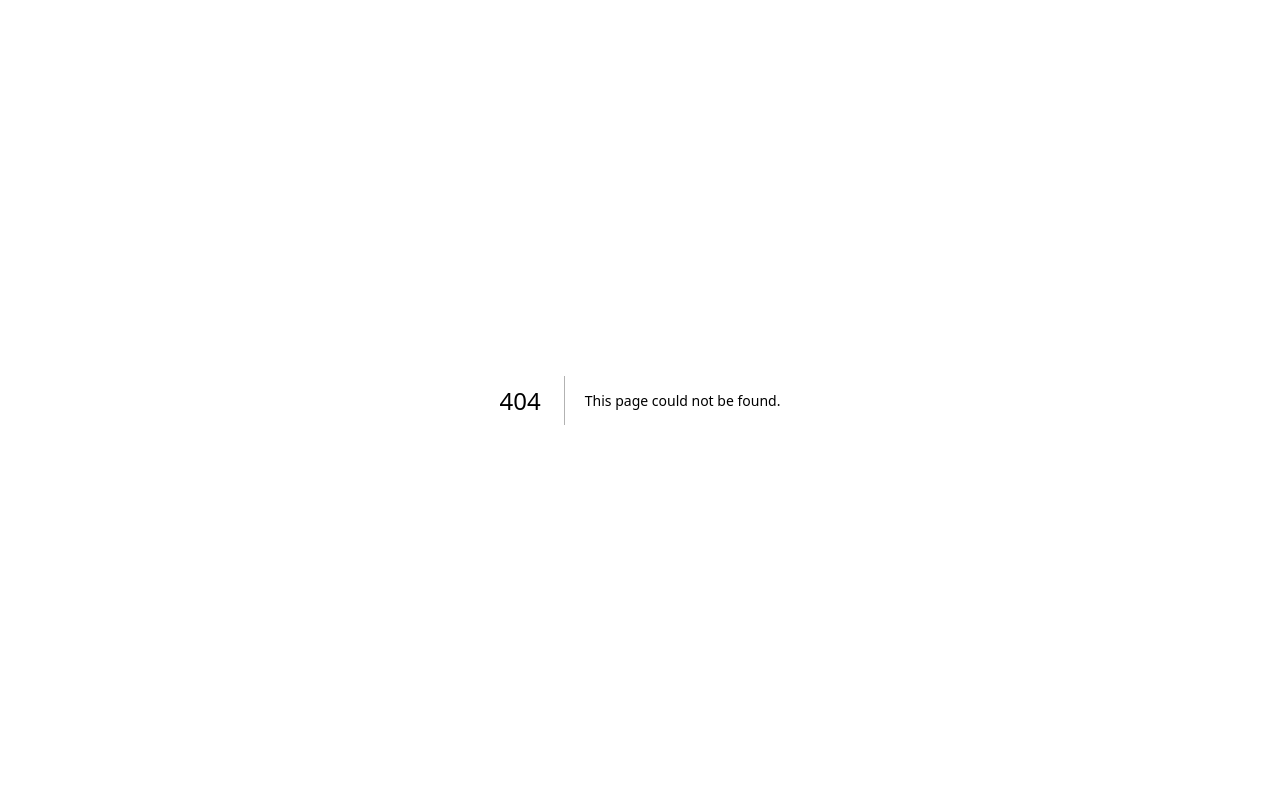
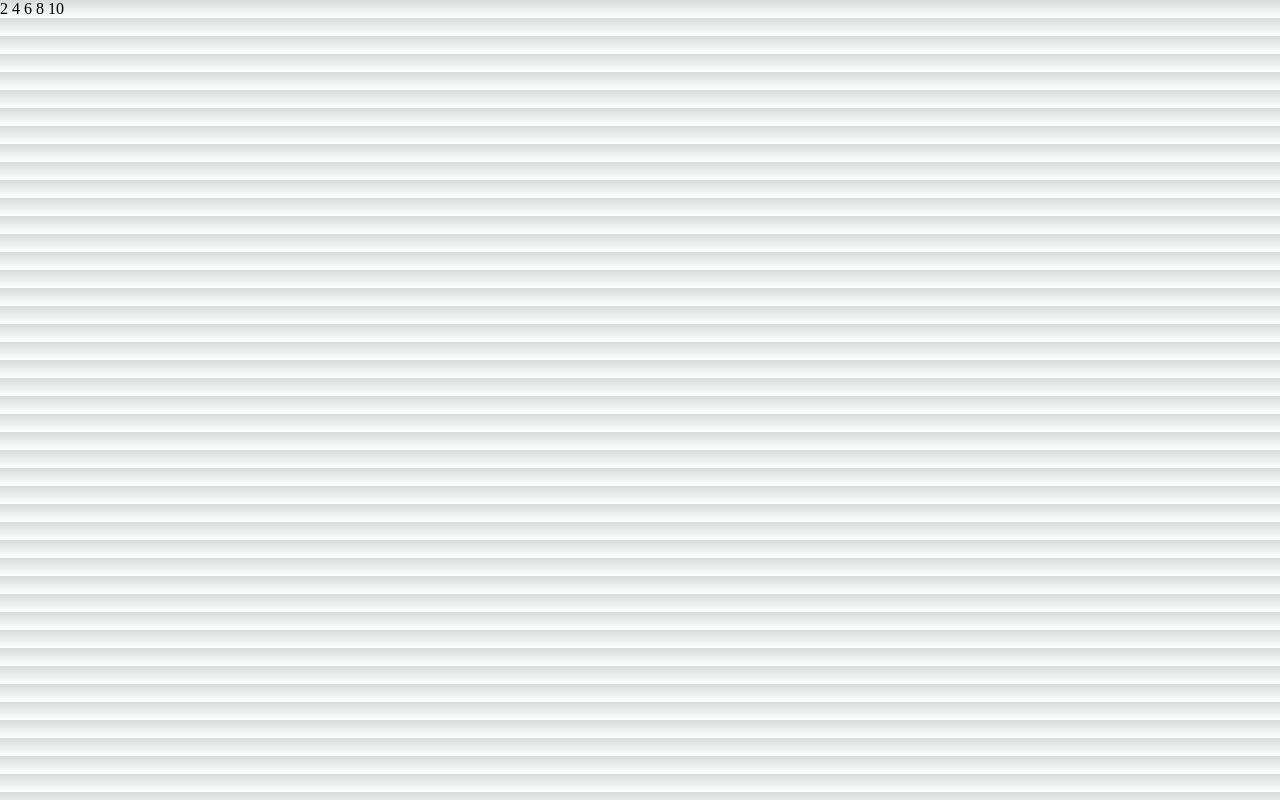
Before and after one commit to luucasor/exerciciosnextjs, a Next.js app: page /render/condicional1 in a window 1280 px wide. Before the commit this address had no page. Built offline with nearby package versions, Linux system fonts and the light colour scheme.

Commit message:
Exemplo1 de reenderização condicional

```diff
--- /dev/null
+++ b/components/SomentePar.jsx
@@ -0,0 +1,5 @@
+export default function SomentePar(props) {
+    const numeroPar = props.numero % 2 === 0;
+
+    return numeroPar ? <span>{props.numero} </span> : null
+}
--- /dev/null
+++ b/pages/render/condicional1.jsx
@@ -0,0 +1,18 @@
+import SomentePar from "../../components/SomentePar";
+
+export default function condicional1() {
+    return (
+        <div>
+            <SomentePar numero={1}/>
+            <SomentePar numero={2}/>
+            <SomentePar numero={3}/>
+            <SomentePar numero={4}/>
+            <SomentePar numero={5}/>
+            <SomentePar numero={6}/>
+            <SomentePar numero={7}/>
+            <SomentePar numero={8}/>
+            <SomentePar numero={9}/>
+            <SomentePar numero={10}/>
+        </div>
+    )
+}
```
